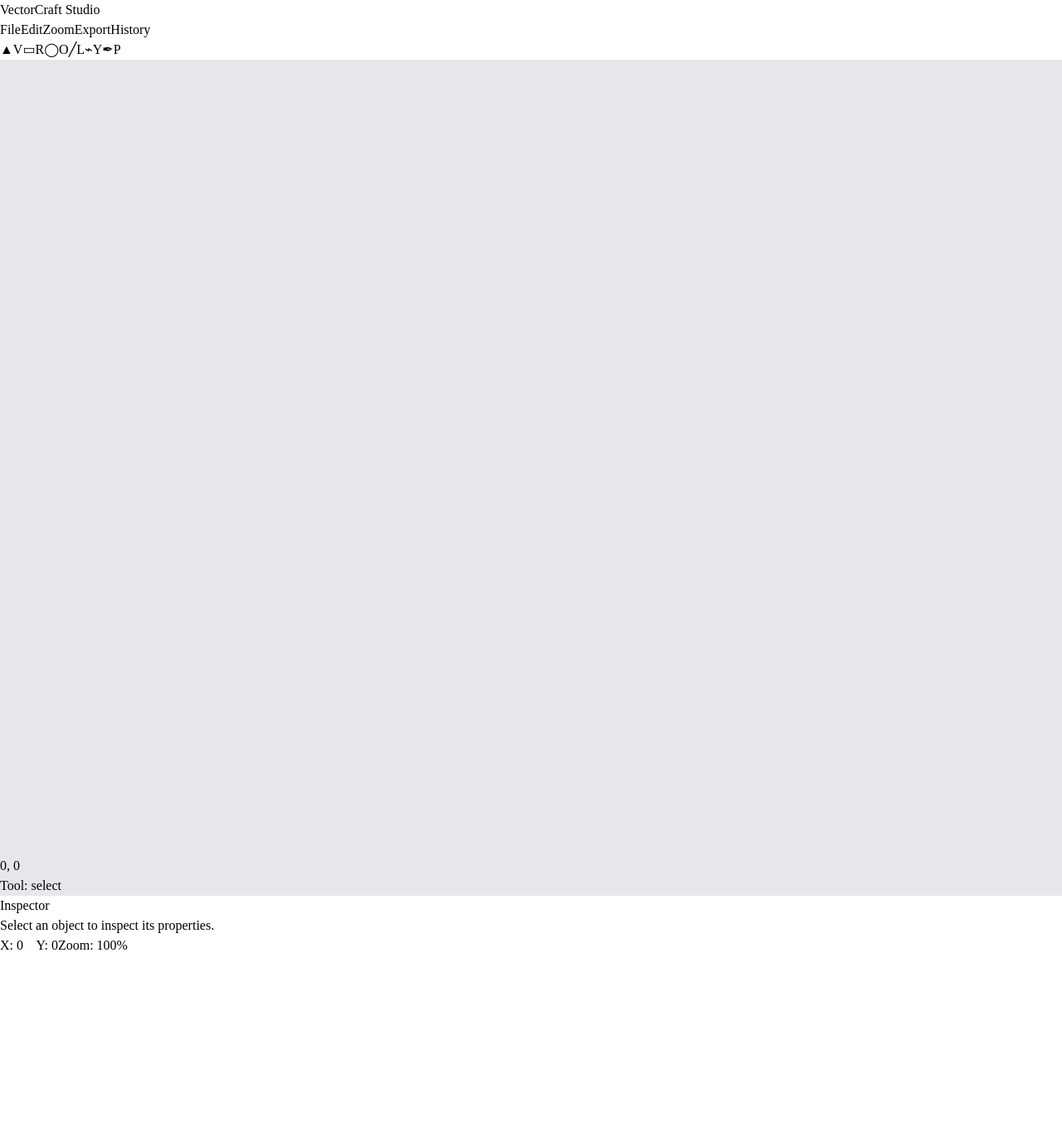
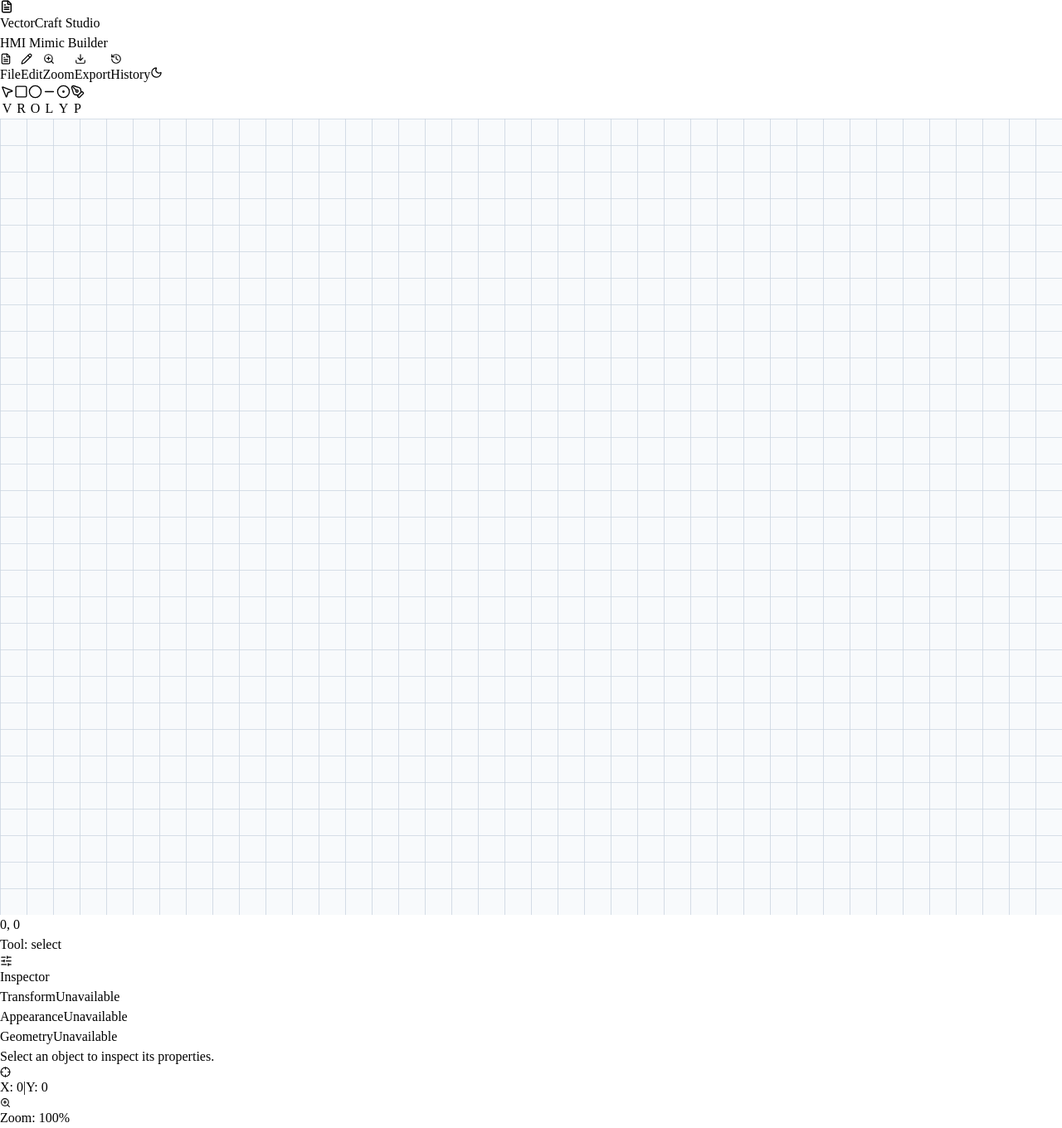
Before and after one commit to ahad6989/hmi-mimic-builder-app, a React (Vite) app: page / in a window 1280 px wide. Shown: the whole page at 83% size. Before the commit the page ends 1152 px from the top, so only its background shows below. Built offline with nearby package versions, Linux system fonts and the light colour scheme.

Commit message:
feat: polish studio theme and canvas

```diff
--- a/src/App.tsx
+++ b/src/App.tsx
@@ -1,3 +1,4 @@
+import { useState } from 'react'
 import TopBar from './components/TopBar'
 import ToolDock from './components/ToolDock'
 import Canvas from './components/Canvas'
@@ -5,9 +6,14 @@ import Inspector from './components/Inspector'
 import StatusBar from './components/StatusBar'
 
 function App() {
+  const [isDarkMode, setIsDarkMode] = useState(false)
+
   return (
-    <div className="h-screen flex flex-col">
-      <TopBar />
+    <div className={isDarkMode ? 'dark h-screen flex flex-col' : 'h-screen flex flex-col'}>
+      <TopBar
+        isDarkMode={isDarkMode}
+        onToggleTheme={() => setIsDarkMode((current) => !current)}
+      />
 
       <div className="flex flex-1 overflow-hidden">
         <ToolDock />
--- a/src/components/Canvas.tsx
+++ b/src/components/Canvas.tsx
@@ -186,15 +186,18 @@ function Canvas() {
 
   // ---- Render ----
   return (
-    <main className="flex-1 overflow-hidden relative" style={{ background: '#e5e7eb' }}>
+    <main className="relative flex-1 overflow-hidden bg-slate-200 transition-colors dark:bg-slate-950">
 
       <svg
         ref={svgRef}
         width="100%"
         height="100%"
         viewBox={`0 0 ${CANVAS_WIDTH} ${CANVAS_HEIGHT}`}
-        className="bg-white"
-        style={{ cursor: TOOL_CURSORS[activeTool] ?? 'default' }}
+        className="border border-slate-300 shadow-sm dark:border-slate-700"
+        style={{
+          cursor: TOOL_CURSORS[activeTool] ?? 'default',
+          backgroundColor: 'var(--canvas-background)',
+        }}
         onMouseDown={handleSVGMouseDown}
         onMouseMove={handleSVGMouseMove}
         onMouseUp={handleSVGMouseUp}
@@ -208,7 +211,7 @@ function Canvas() {
             <path
               d={`M ${GRID_SIZE} 0 L 0 0 0 ${GRID_SIZE}`}
               fill="none"
-              stroke="#e5e7eb"
+              stroke="var(--canvas-grid)"
               strokeWidth="1"
             />
           </pattern>
@@ -363,9 +366,9 @@ function Canvas() {
             y={rectTool.previewRect.y}
             width={rectTool.previewRect.width}
             height={rectTool.previewRect.height}
-            fill="#93c5fd"
+            fill="var(--canvas-preview-fill)"
             fillOpacity={0.4}
-            stroke="#2563eb"
+            stroke="var(--canvas-preview-stroke)"
             strokeWidth="1.5"
             strokeDasharray="5 5"
             pointerEvents="none"
@@ -378,9 +381,9 @@ function Canvas() {
             cy={ellipseTool.previewEllipse.y + ellipseTool.previewEllipse.height / 2}
             rx={ellipseTool.previewEllipse.width / 2}
             ry={ellipseTool.previewEllipse.height / 2}
-            fill="#93c5fd"
+            fill="var(--canvas-preview-fill)"
             fillOpacity={0.4}
-            stroke="#2563eb"
+            stroke="var(--canvas-preview-stroke)"
             strokeWidth="1.5"
             strokeDasharray="5 5"
             pointerEvents="none"
@@ -393,7 +396,7 @@ function Canvas() {
             y1={lineTool.previewLine.y1}
             x2={lineTool.previewLine.x2}
             y2={lineTool.previewLine.y2}
-            stroke="#2563eb"
+            stroke="var(--canvas-preview-stroke)"
             strokeWidth="1.5"
             strokeDasharray="5 5"
             pointerEvents="none"
@@ -405,7 +408,7 @@ function Canvas() {
             <polyline
               points={polylineTool.points.map((point) => `${point.x},${point.y}`).join(' ')}
               fill="none"
-              stroke="#2563eb"
+              stroke="var(--canvas-preview-stroke)"
               strokeWidth="1.5"
               strokeDasharray="5 5"
               pointerEvents="none"
@@ -416,7 +419,7 @@ function Canvas() {
                 y1={polylineTool.points[polylineTool.points.length - 1].y}
                 x2={polylineTool.previewPoint.x}
                 y2={polylineTool.previewPoint.y}
-                stroke="#2563eb"
+                stroke="var(--canvas-preview-stroke)"
                 strokeWidth="1.5"
                 strokeDasharray="5 5"
                 pointerEvents="none"
@@ -428,10 +431,10 @@ function Canvas() {
       </svg>
 
       {/* ── Status readouts ───────────────────────────────────────────── */}
-      <div className="absolute bottom-3 left-3 bg-white px-3 py-1 rounded shadow text-xs text-gray-600 font-mono">
+      <div className="absolute bottom-3 left-3 rounded border border-slate-200 bg-white px-3 py-1 font-mono text-xs text-slate-600 shadow-sm dark:border-slate-300 dark:bg-slate-100 dark:text-slate-700">
         {mousePosition.x}, {mousePosition.y}
       </div>
-      <div className="absolute bottom-3 right-3 bg-white px-3 py-1 rounded shadow text-xs text-gray-600 font-mono">
+      <div className="absolute bottom-3 right-3 rounded border border-slate-200 bg-white px-3 py-1 font-mono text-xs text-slate-600 shadow-sm dark:border-slate-300 dark:bg-slate-100 dark:text-slate-700">
         Tool: {activeTool}
       </div>
 
--- a/src/components/Inspector.tsx
+++ b/src/components/Inspector.tsx
@@ -1,9 +1,28 @@
+import { SlidersHorizontal } from 'lucide-react'
+
 function Inspector() {
   return (
-    <aside className="w-64 border-l bg-white p-4">
-      <h2 className="font-semibold mb-4">Inspector</h2>
+    <aside className="w-64 shrink-0 border-l border-slate-200 bg-white transition-colors dark:border-slate-700 dark:bg-slate-900">
+      <div className="flex items-center gap-2 border-b border-slate-200 px-4 py-3 dark:border-slate-700">
+        <SlidersHorizontal size={15} className="text-slate-500 dark:text-slate-400" aria-hidden="true" />
+        <h2 className="text-xs font-semibold uppercase tracking-[0.14em] text-slate-700 dark:text-slate-200">
+          Inspector
+        </h2>
+      </div>
 
-      <p className="text-sm text-gray-500">
+      <div className="space-y-1 p-3">
+        {['Transform', 'Appearance', 'Geometry'].map((section) => (
+          <div
+            key={section}
+            className="flex items-center justify-between border-b border-slate-100 px-2 py-3 text-xs font-medium text-slate-400 last:border-b-0 dark:border-slate-800 dark:text-slate-500"
+          >
+            {section}
+            <span className="text-[10px] uppercase tracking-wide">Unavailable</span>
+          </div>
+        ))}
+      </div>
+
+      <p className="mx-4 border-t border-slate-200 pt-4 text-xs leading-5 text-slate-500 dark:border-slate-700 dark:text-slate-400">
         Select an object to inspect its properties.
       </p>
     </aside>
--- a/src/components/StatusBar.tsx
+++ b/src/components/StatusBar.tsx
@@ -1,8 +1,18 @@
+import { Crosshair, ZoomIn } from 'lucide-react'
+
 function StatusBar() {
   return (
-    <footer className="h-8 border-t bg-white px-4 flex items-center text-xs text-gray-500">
-      X: 0 &nbsp;&nbsp; Y: 0
-      <span className="ml-auto">Zoom: 100%</span>
+    <footer className="flex h-8 shrink-0 items-center border-t border-slate-200 bg-white px-4 text-[11px] text-slate-500 transition-colors dark:border-slate-700 dark:bg-slate-900 dark:text-slate-400">
+      <div className="flex items-center gap-2">
+        <Crosshair size={13} aria-hidden="true" />
+        <span className="font-mono tabular-nums">X: 0</span>
+        <span className="text-slate-300 dark:text-slate-700">|</span>
+        <span className="font-mono tabular-nums">Y: 0</span>
+      </div>
+      <div className="ml-auto flex items-center gap-2">
+        <ZoomIn size={13} aria-hidden="true" />
+        <span className="font-mono tabular-nums">Zoom: 100%</span>
+      </div>
     </footer>
   )
 }
--- a/src/components/ToolDock.tsx
+++ b/src/components/ToolDock.tsx
@@ -12,6 +12,15 @@
 // It does NOT know anything about drawing, canvas events, or geometry.
 // =============================================================================
 
+import {
+  Circle,
+  CircleDot,
+  Minus,
+  MousePointer2,
+  PenTool,
+  Square,
+  type LucideIcon,
+} from 'lucide-react'
 import { useEditorStore } from '../store/EditorStore'
 import type { Tool } from '../types/canvas'
 
@@ -24,18 +33,18 @@ import type { Tool } from '../types/canvas'
 
 interface ToolConfig {
   tool: Tool
-  label: string       // Short label shown in the button
+  icon: LucideIcon
   shortcut: string    // Keyboard shortcut shown as a hint
   title: string       // Full name shown in the browser tooltip
 }
 
 const TOOLS: ToolConfig[] = [
-  { tool: 'select',  label: '▲', shortcut: 'V', title: 'Select (V)' },
-  { tool: 'rect',    label: '▭', shortcut: 'R', title: 'Rectangle (R)' },
-  { tool: 'ellipse', label: '◯', shortcut: 'O', title: 'Ellipse (O)' },
-  { tool: 'line',    label: '╱', shortcut: 'L', title: 'Line (L)' },
-  { tool: 'polyline', label: '⌁', shortcut: 'Y', title: 'Polyline (Y)' },
-  { tool: 'pen',     label: '✒', shortcut: 'P', title: 'Pen (P)' },
+  { tool: 'select', icon: MousePointer2, shortcut: 'V', title: 'Select (V)' },
+  { tool: 'rect', icon: Square, shortcut: 'R', title: 'Rectangle (R)' },
+  { tool: 'ellipse', icon: Circle, shortcut: 'O', title: 'Ellipse (O)' },
+  { tool: 'line', icon: Minus, shortcut: 'L', title: 'Line (L)' },
+  { tool: 'polyline', icon: CircleDot, shortcut: 'Y', title: 'Polyline (Y)' },
+  { tool: 'pen', icon: PenTool, shortcut: 'P', title: 'Pen (P)' },
 ]
 
 // ---------------------------------------------------------------------------
@@ -47,9 +56,9 @@ function ToolDock() {
   const setActiveTool = useEditorStore((s) => s.setActiveTool)
 
   return (
-    <aside className="w-14 border-r border-gray-200 bg-gray-50 flex flex-col items-center py-3 gap-1">
+    <aside className="w-14 shrink-0 border-r border-slate-200 bg-slate-50 flex flex-col items-center gap-1 py-3 transition-colors dark:border-slate-700 dark:bg-slate-900">
 
-      {TOOLS.map(({ tool, label, shortcut, title }) => {
+      {TOOLS.map(({ tool, icon: Icon, shortcut, title }) => {
         const isActive = activeTool === tool
 
         return (
@@ -58,18 +67,17 @@ function ToolDock() {
             title={title}
             onClick={() => setActiveTool(tool)}
             className={[
-              'relative w-10 h-10 rounded flex flex-col items-center justify-center text-sm',
-              'transition-colors duration-100',
+              'relative flex h-10 w-10 flex-col items-center justify-center rounded transition-colors duration-100',
               isActive
-                ? 'bg-blue-100 text-blue-700 shadow-inner'
-                : 'text-gray-600 hover:bg-gray-200',
+                ? 'bg-blue-100 text-blue-700 shadow-inner dark:bg-blue-950 dark:text-blue-300'
+                : 'text-slate-500 hover:bg-slate-200 hover:text-slate-900 dark:text-slate-400 dark:hover:bg-slate-800 dark:hover:text-slate-100',
             ].join(' ')}
           >
             {/* Tool icon */}
-            <span className="leading-none text-base">{label}</span>
+            <Icon size={17} strokeWidth={1.9} aria-hidden="true" />
 
             {/* Keyboard shortcut badge — bottom-right corner of the button */}
-            <span className="absolute bottom-0.5 right-1 text-[9px] font-mono opacity-50 leading-none">
+            <span className="absolute bottom-0.5 right-1 text-[9px] font-mono leading-none opacity-50">
               {shortcut}
             </span>
           </button>
--- a/src/components/TopBar.tsx
+++ b/src/components/TopBar.tsx
@@ -1,14 +1,65 @@
-function TopBar() {
+import {
+  Download,
+  FileText,
+  History,
+  Moon,
+  Pencil,
+  Sun,
+  ZoomIn,
+} from 'lucide-react'
+
+interface TopBarProps {
+  isDarkMode: boolean
+  onToggleTheme: () => void
+}
+
+function TopBar({ isDarkMode, onToggleTheme }: TopBarProps) {
   return (
-    <header className="h-14 border-b bg-white flex items-center px-4">
-      <h1 className="font-bold text-lg">VectorCraft Studio</h1>
+    <header className="h-14 shrink-0 border-b border-slate-200 bg-white px-5 flex items-center shadow-sm transition-colors dark:border-slate-700 dark:bg-slate-900">
+      <div className="flex items-center gap-3">
+        <div className="flex h-8 w-8 items-center justify-center rounded-md bg-slate-800 text-white dark:bg-slate-700">
+          <FileText size={16} strokeWidth={2.25} aria-hidden="true" />
+        </div>
+        <div>
+          <h1 className="text-sm font-semibold tracking-wide text-slate-900 dark:text-slate-100">
+            VectorCraft Studio
+          </h1>
+          <p className="text-[10px] uppercase tracking-[0.16em] text-slate-400 dark:text-slate-500">
+            HMI Mimic Builder
+          </p>
+        </div>
+      </div>
 
-      <div className="ml-8 flex gap-4 text-sm">
-        <button>File</button>
-        <button>Edit</button>
-        <button>Zoom</button>
-        <button>Export</button>
-        <button>History</button>
+      <div className="ml-10 flex h-full items-center gap-1 text-xs font-medium text-slate-600 dark:text-slate-300">
+        <button title="File" className="flex h-8 items-center gap-2 rounded px-3 transition-colors hover:bg-slate-100 hover:text-slate-900 dark:hover:bg-slate-800 dark:hover:text-white">
+          <FileText size={14} aria-hidden="true" />
+          File
+        </button>
+        <button title="Edit" className="flex h-8 items-center gap-2 rounded px-3 transition-colors hover:bg-slate-100 hover:text-slate-900 dark:hover:bg-slate-800 dark:hover:text-white">
+          <Pencil size={14} aria-hidden="true" />
+          Edit
+        </button>
+        <button title="Zoom" className="flex h-8 items-center gap-2 rounded px-3 transition-colors hover:bg-slate-100 hover:text-slate-900 dark:hover:bg-slate-800 dark:hover:text-white">
+          <ZoomIn size={14} aria-hidden="true" />
+          Zoom
+        </button>
+        <button title="Export" className="flex h-8 items-center gap-2 rounded px-3 transition-colors hover:bg-slate-100 hover:text-slate-900 dark:hover:bg-slate-800 dark:hover:text-white">
+          <Download size={14} aria-hidden="true" />
+          Export
+        </button>
+        <button title="History" className="flex h-8 items-center gap-2 rounded px-3 transition-colors hover:bg-slate-100 hover:text-slate-900 dark:hover:bg-slate-800 dark:hover:text-white">
+          <History size={14} aria-hidden="true" />
+          History
+        </button>
+        <button
+          type="button"
+          title={isDarkMode ? 'Switch to light mode' : 'Switch to dark mode'}
+          aria-label={isDarkMode ? 'Switch to light mode' : 'Switch to dark mode'}
+          onClick={onToggleTheme}
+          className="ml-3 flex h-8 w-8 items-center justify-center rounded border border-slate-200 text-slate-600 transition-colors hover:bg-slate-100 hover:text-slate-900 dark:border-slate-700 dark:text-slate-300 dark:hover:bg-slate-800 dark:hover:text-white"
+        >
+          {isDarkMode ? <Sun size={15} aria-hidden="true" /> : <Moon size={15} aria-hidden="true" />}
+        </button>
       </div>
     </header>
   )
--- a/src/index.css
+++ b/src/index.css
@@ -1 +1,21 @@
 @import "tailwindcss";
+
+@custom-variant dark (&:where(.dark, .dark *));
+
+:root {
+	--canvas-background: #f8fafc;
+	--canvas-grid: #cbd5e1;
+	--canvas-default-fill: #334155;
+	--canvas-default-stroke: #334155;
+	--canvas-preview-fill: #cbd5e1;
+	--canvas-preview-stroke: #334155;
+}
+
+.dark {
+	--canvas-background: #1e293b;
+	--canvas-grid: #475569;
+	--canvas-default-fill: #e2e8f0;
+	--canvas-default-stroke: #e2e8f0;
+	--canvas-preview-fill: #475569;
+	--canvas-preview-stroke: #cbd5e1;
+}
--- a/src/types/canvas.ts
+++ b/src/types/canvas.ts
@@ -109,9 +109,9 @@ export interface CanvasElement {
 
 /** Default style every new shape gets. Override as needed. */
 export const DEFAULT_STYLE: StyleAttributes = {
-  fill: '#60a5fa',
+  fill: 'var(--canvas-default-fill)',
   fillOpacity: 1,
-  stroke: '#2563eb',
+  stroke: 'var(--canvas-default-stroke)',
   strokeWidth: 2,
   strokeOpacity: 1,
   strokeDashArray: '',
```
